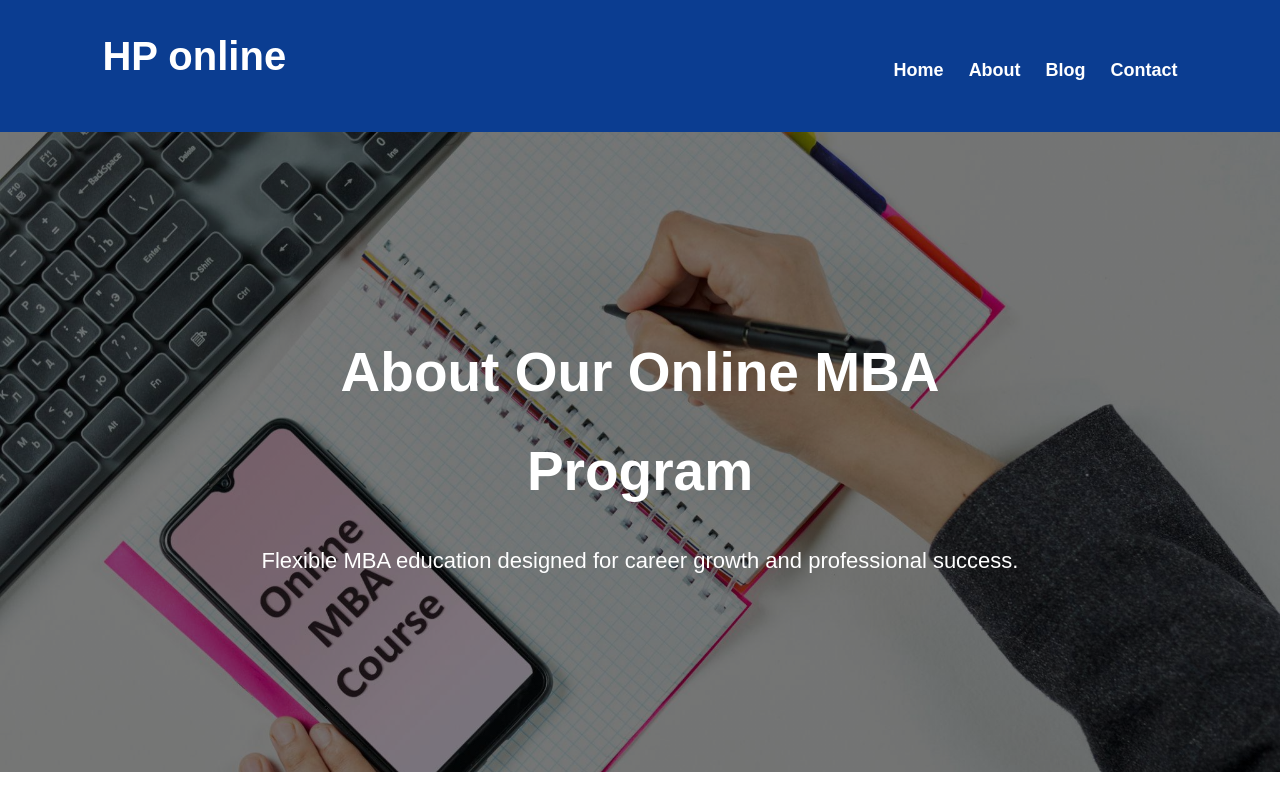
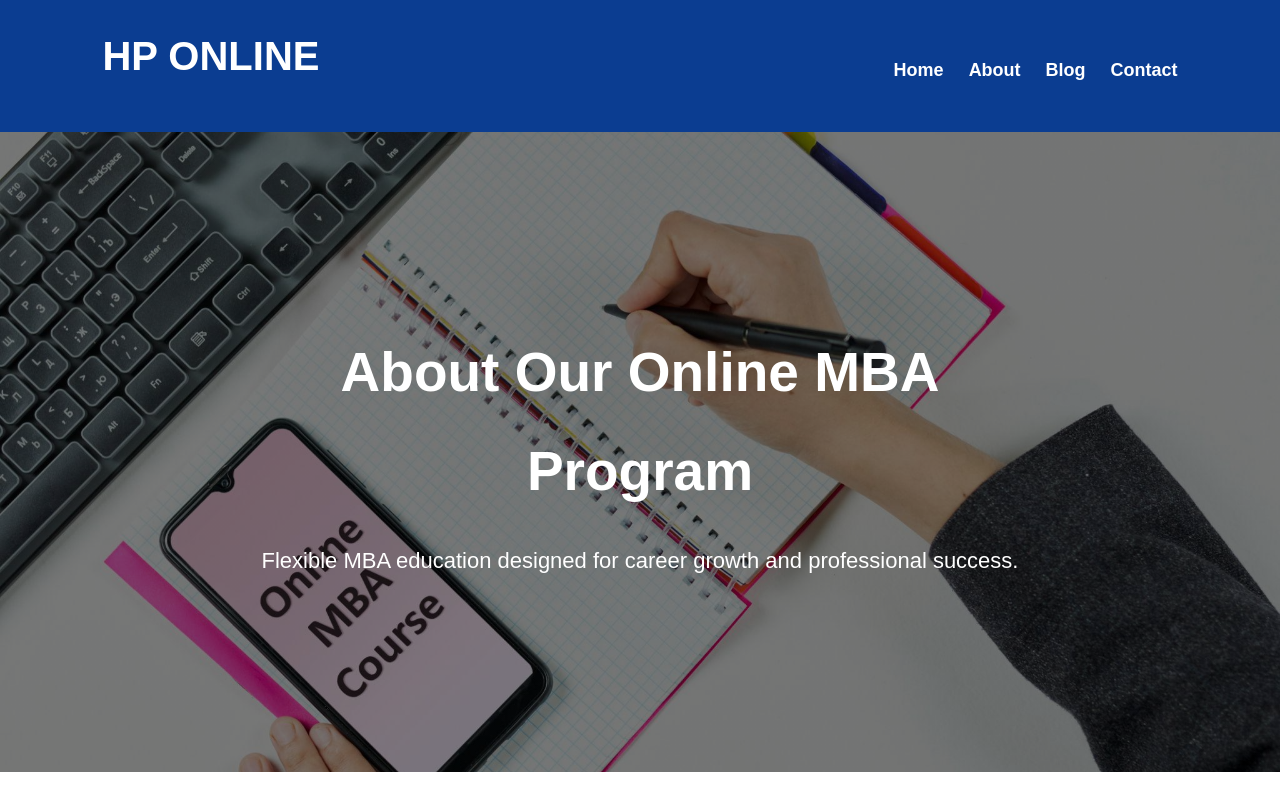
Before and after one commit to hariharanvk391-eng/online_MBA_website, a plain HTML site: page about.html in a window 1280 px wide. Shown: the top 800 px of the page. Drawn offline with Linux system fonts and the light colour scheme.

Commit message:
Update about.html

```diff
--- a/about.html
+++ b/about.html
@@ -246,7 +246,7 @@
 
     <nav>
 
-      <h2>HP online</h2>
+      <h2>HP ONLINE</h2>
 
 
       <ul>
```
